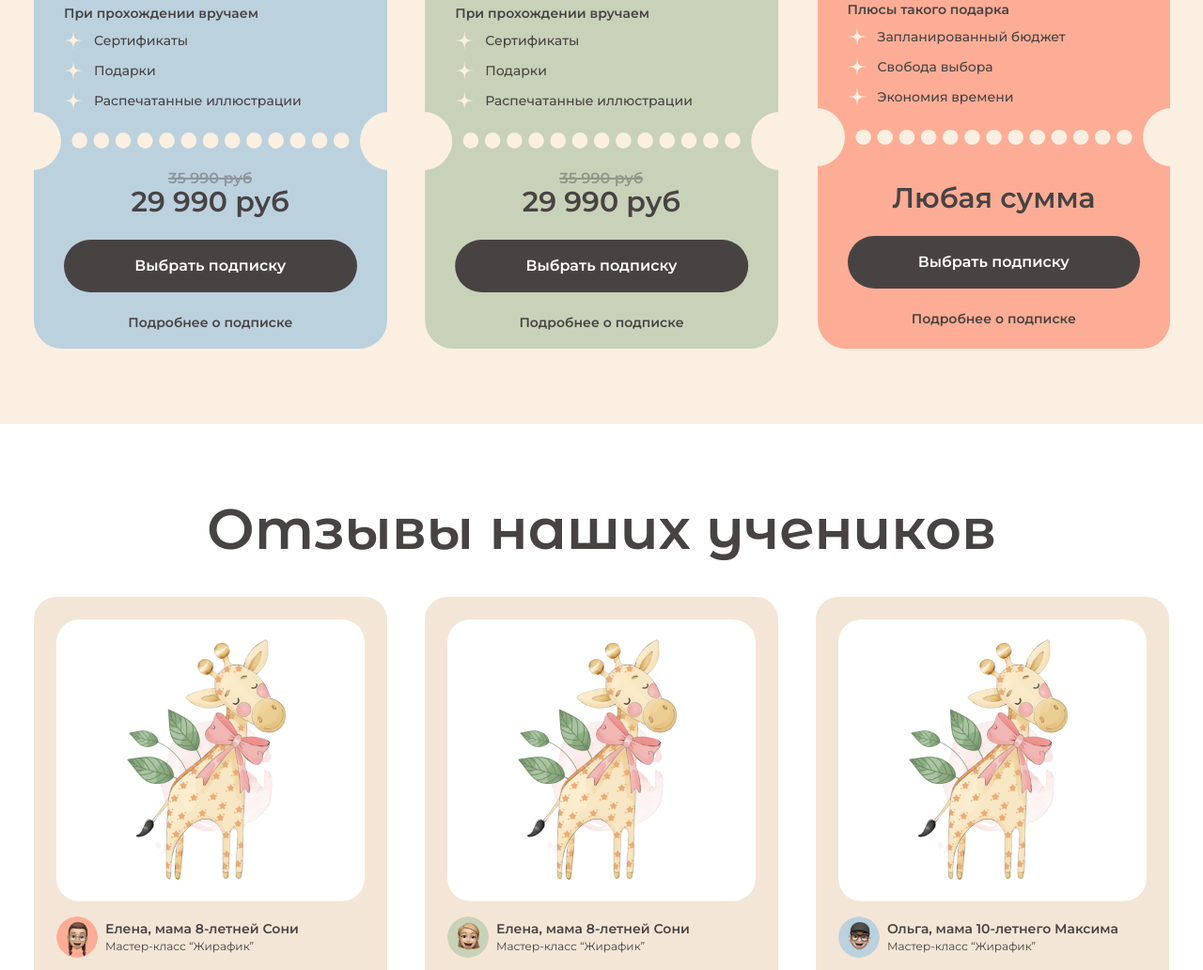
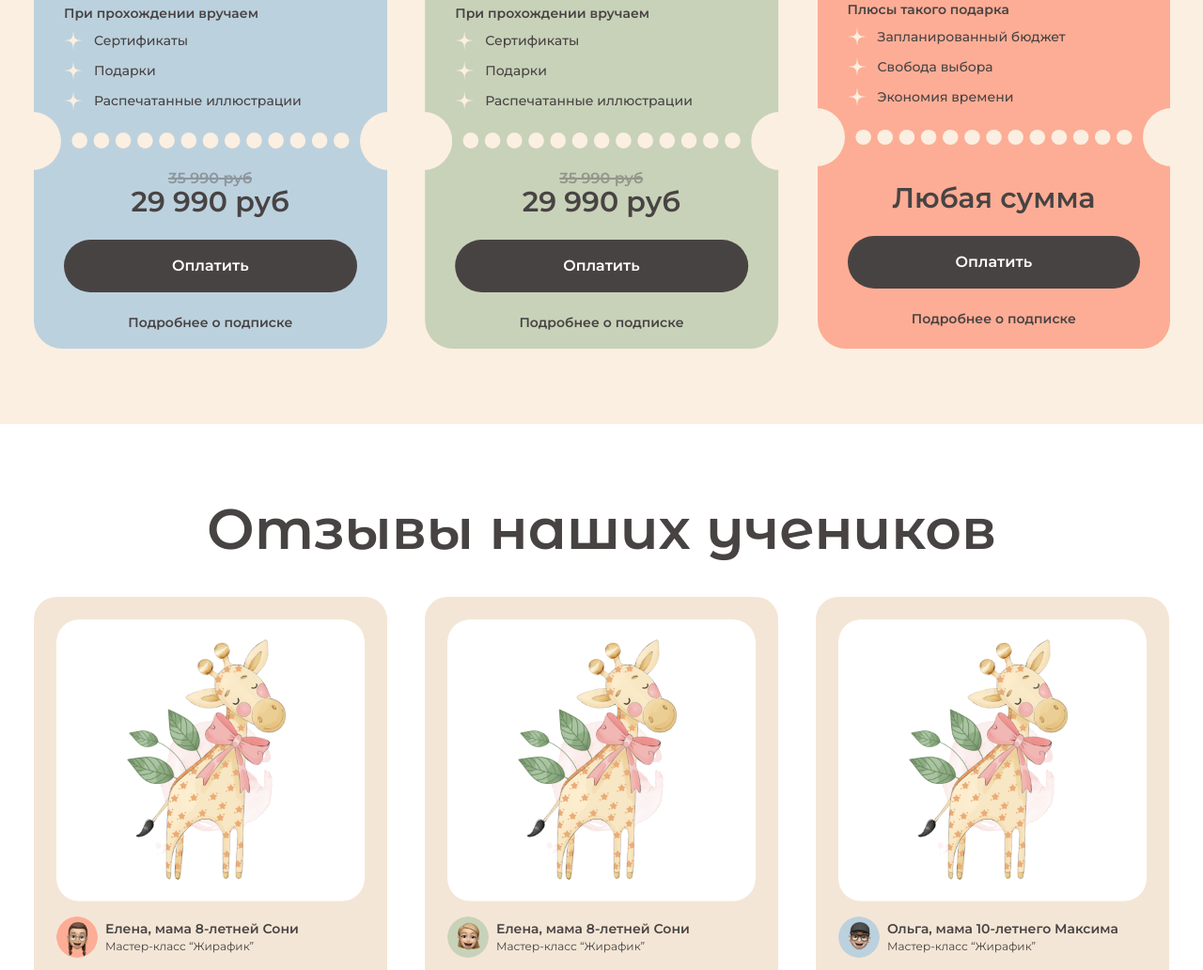
Before and after one commit to Solmyrik/Yooung-space-, a plain HTML site: page subscription.html in a window 1280 px wide. Shown: the part 6424-7456 px from the top of the page at 94% size. Drawn offline with nearby package versions, Linux system fonts and the light colour scheme.

Commit message:
change text

```diff
--- a/subscription.html
+++ b/subscription.html
@@ -671,7 +671,7 @@
                     <div class="subscription__price">29 990 руб</div>
                   </div>
 
-                  <a href="" class="subscription__button">Выбрать подписку</a>
+                  <a href="" class="subscription__button">Оплатить</a>
                   <a href="" class="subscription__link">Подробнее о подписке</a>
                 </div>
               </div>
@@ -761,7 +761,7 @@
                     <div class="subscription__price">29 990 руб</div>
                   </div>
 
-                  <a href="" class="subscription__button">Выбрать подписку</a>
+                  <a href="" class="subscription__button">Оплатить</a>
                   <a href="" class="subscription__link">Подробнее о подписке</a>
                 </div>
               </div>
@@ -843,7 +843,7 @@
                     <div class="subscription__price">Любая сумма</div>
                   </div>
 
-                  <a href="" class="subscription__button">Выбрать подписку</a>
+                  <a href="" class="subscription__button">Оплатить</a>
                   <a href="" data-popup="#popup" class="subscription__link">Подробнее о подписке</a>
                 </div>
               </div>
@@ -925,7 +925,7 @@
                     <div class="subscription__price">Любая сумма</div>
                   </div>
 
-                  <a href="" class="subscription__button">Выбрать подписку</a>
+                  <a href="" class="subscription__button">Оплатить</a>
                   <a href="" data-popup="#popup" class="subscription__link">Подробнее о подписке</a>
                 </div>
               </div>
```
